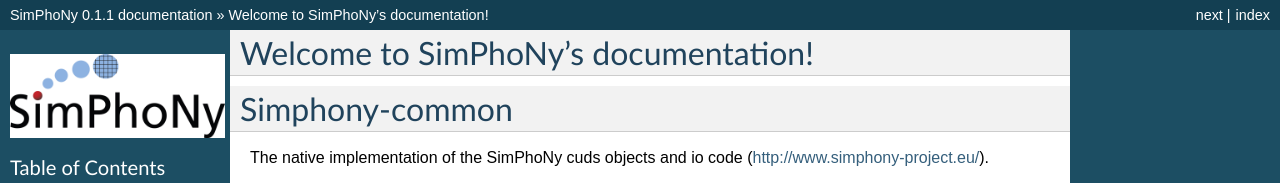
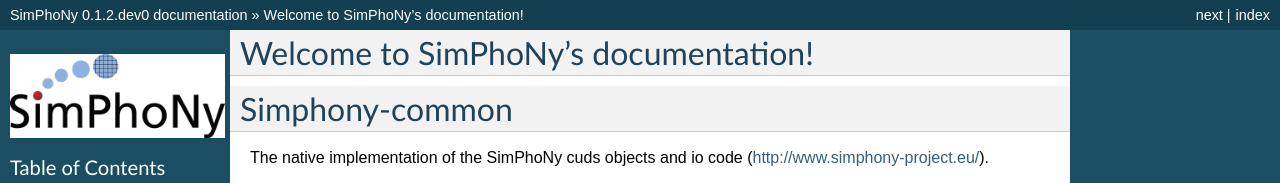
Before and after one commit to simphony/simphony-common, a Sphinx documentation site: the page built from doc/source/index.rst, in a window 1280 px wide and 900 px high. Shown: the top 183 px of the window. Built offline with Sphinx 7.4.7, drawn with Linux system fonts in a browser that asks for light colours; some of the changed text lies outside the part shown.

Commit message:
Prepare for version 0.1.2.dev0

```diff
--- a/doc/source/conf.py
+++ b/doc/source/conf.py
@@ -85,9 +85,9 @@
 # |version| and |release|, also used in various other places throughout the
 # built documents.
 #
-version = '0.1.1'
+version = '0.1.2.dev0'
 # The full version, including alpha/beta/rc tags.
-release = '0.1.1'
+release = '0.1.2.dev0'
 
 # The language for content autogenerated by Sphinx. Refer to documentation
 # for a list of supported languages.
--- a/setup.py
+++ b/setup.py
@@ -7,7 +7,7 @@
     README_TEXT = readme.read()
 
 # Setup version
-VERSION = '0.1.1'
+VERSION = '0.1.2.dev0'
 
 
 def write_version_py(filename=None):
```
